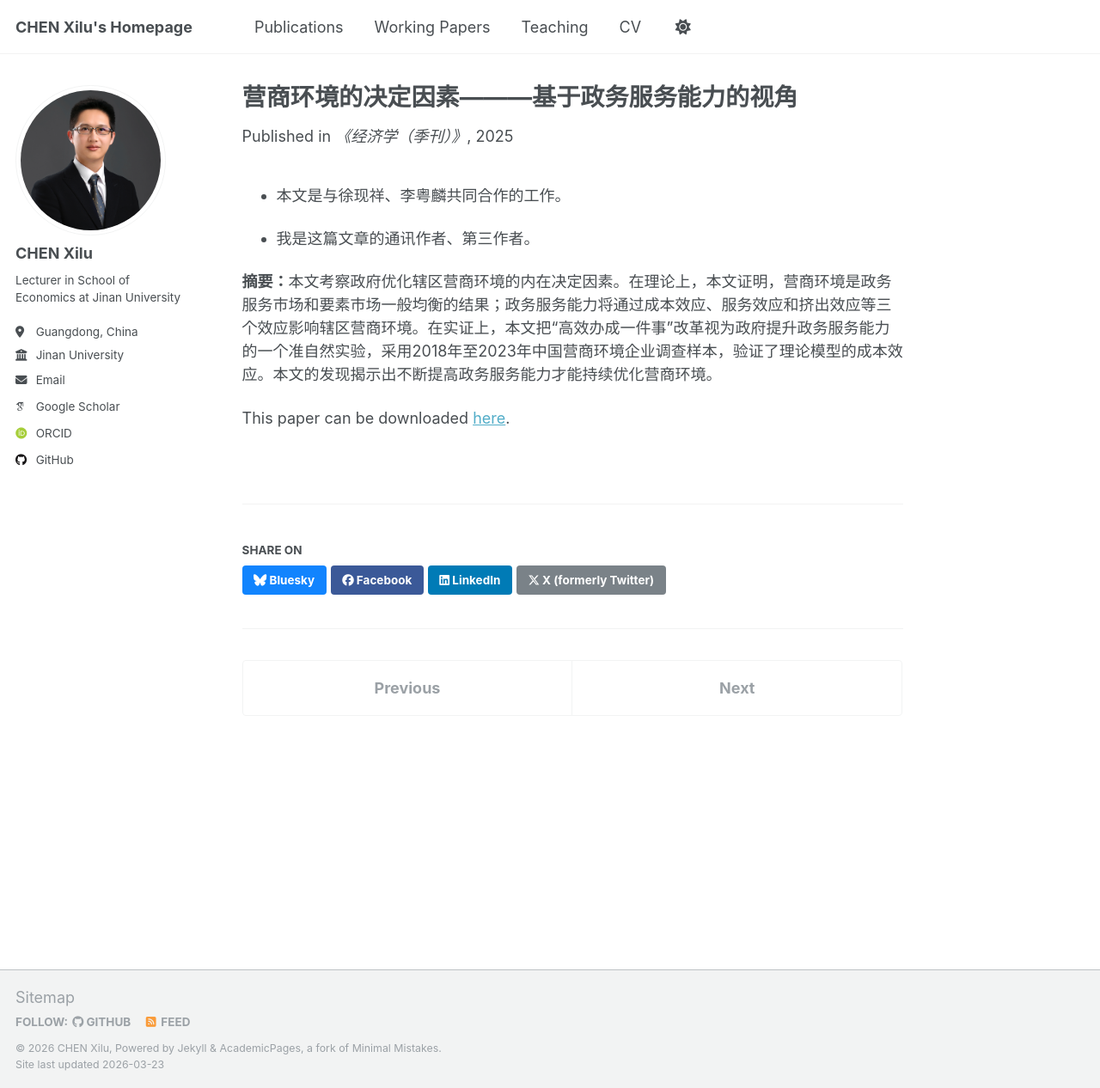
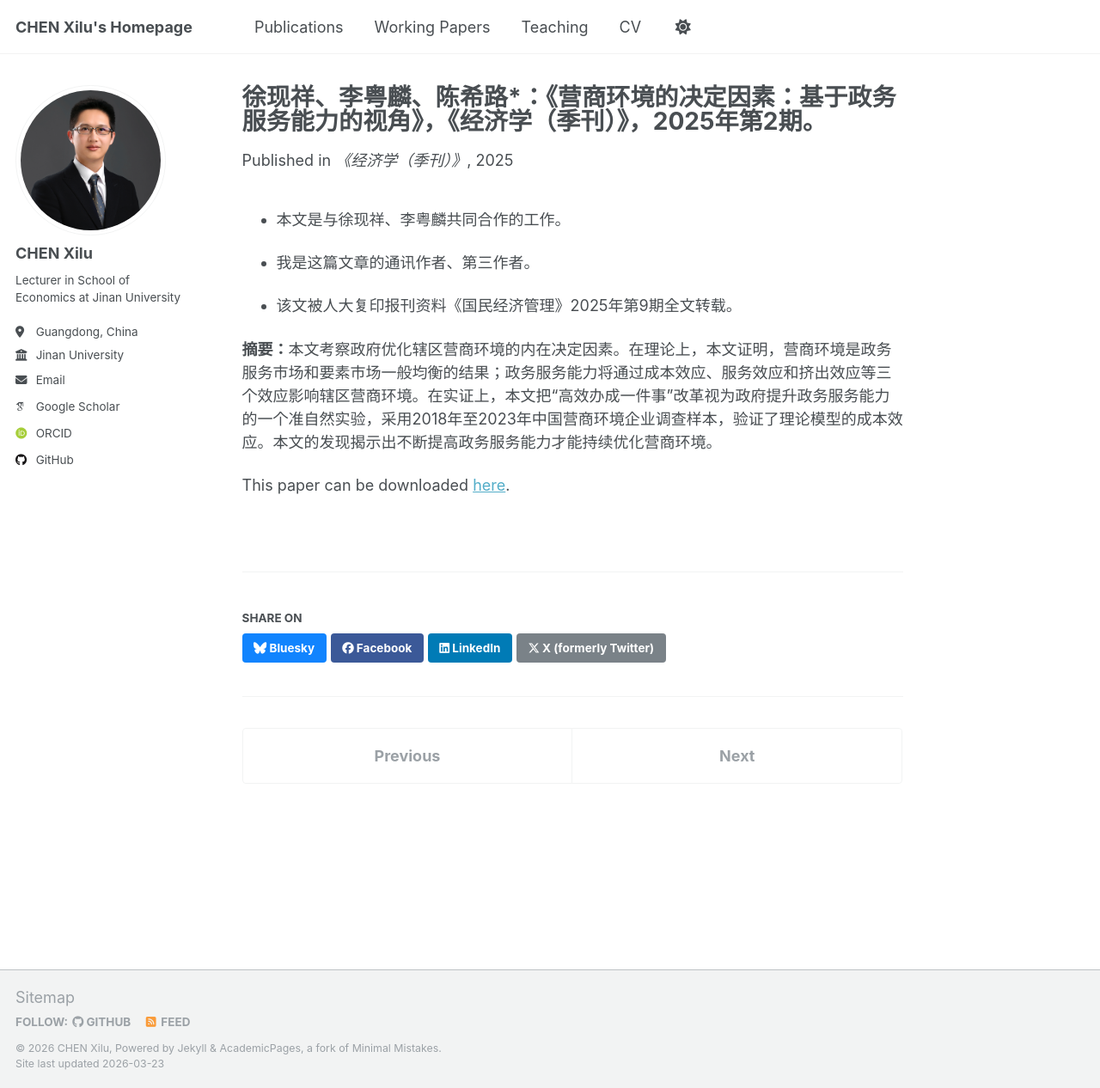
Before and after one commit to Xilu-CHEN/xilu-chen.github.io, a Jekyll site: the page built from _publications/JJXJK2025.md, in a window 1280 px wide and 1266 px high. Shown: the whole window at 86% size. Built offline with Jekyll 4.4.1, drawn with Linux system fonts in a browser that asks for light colours; some web fonts are replaced; a script that is not in the unit is left out.

Commit message:
Update publication details and title in JJXJK2025.md

```diff
--- a/_publications/JJXJK2025.md
+++ b/_publications/JJXJK2025.md
@@ -1,5 +1,5 @@
 ---
-title: "营商环境的决定因素———基于政务服务能力的视角"
+title: "徐现祥、李粤麟、陈希路*：《营商环境的决定因素：基于政务服务能力的视角》，《经济学（季刊）》，2025年第2期。"
 collection: publications
 category: chinese
 permalink: /publication/JJXJK2025
@@ -13,6 +13,8 @@ paperurl: 'http://xilu-chen.github.io/files/publications/JJXJK2025.pdf'
 
 * 我是这篇文章的通讯作者、第三作者。
 
+* 该文被人大复印报刊资料《国民经济管理》2025年第9期全文转载。
+
 **摘要：**本文考察政府优化辖区营商环境的内在决定因素。在理论上，本文证明，营商环境是政务服务市场和要素市场一般均衡的结果；政务服务能力将通过成本效应、服务效应和挤出效应等三个效应影响辖区营商环境。在实证上，本文把“高效办成一件事”改革视为政府提升政务服务能力的一个准自然实验，采用2018年至2023年中国营商环境企业调查样本，验证了理论模型的成本效应。本文的发现揭示出不断提高政务服务能力才能持续优化营商环境。
 
 This paper can be downloaded [here](http://xilu-chen.github.io/files/publications/JJXJK2025.pdf){:target="_blank"}.
```
